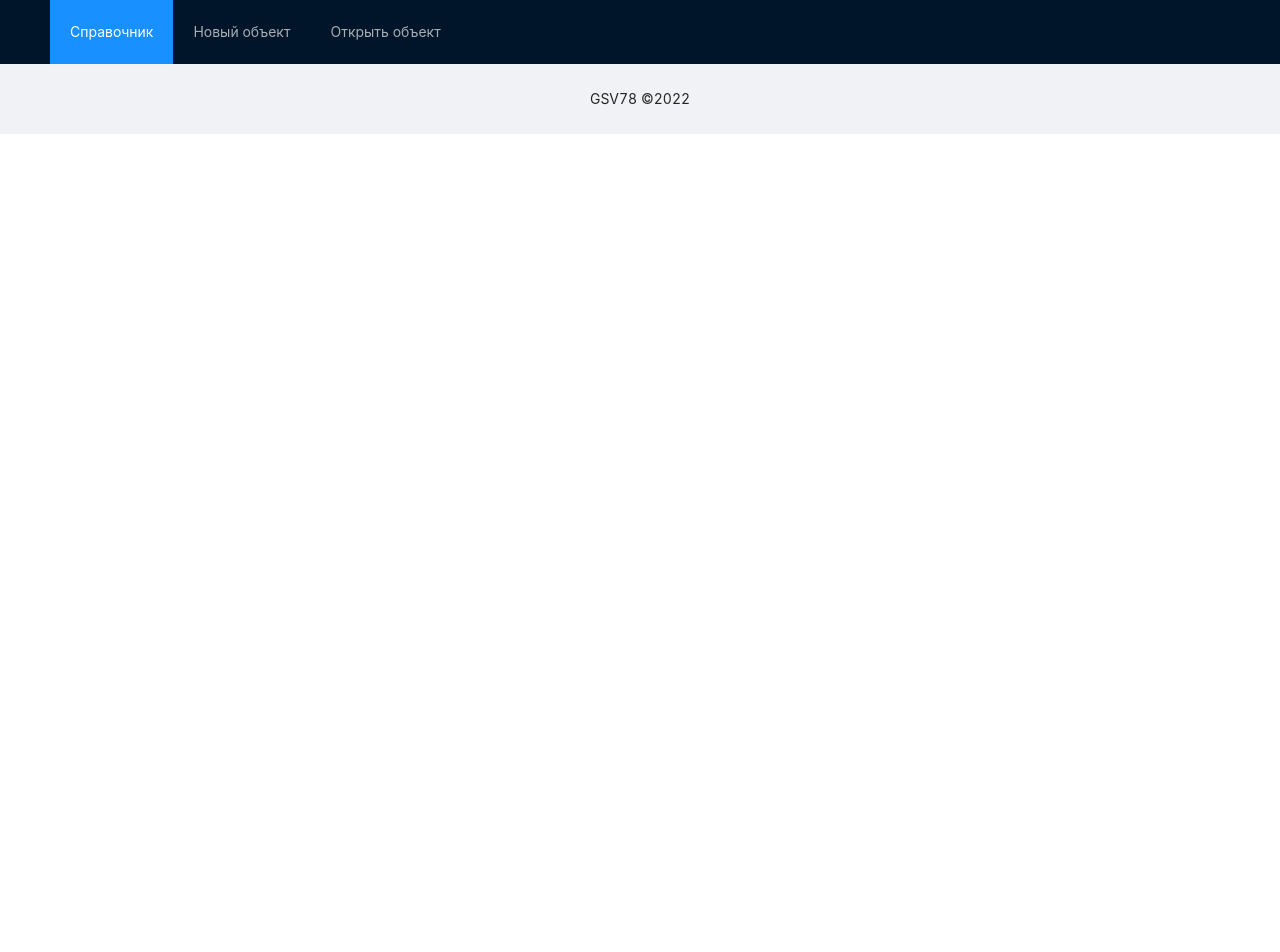
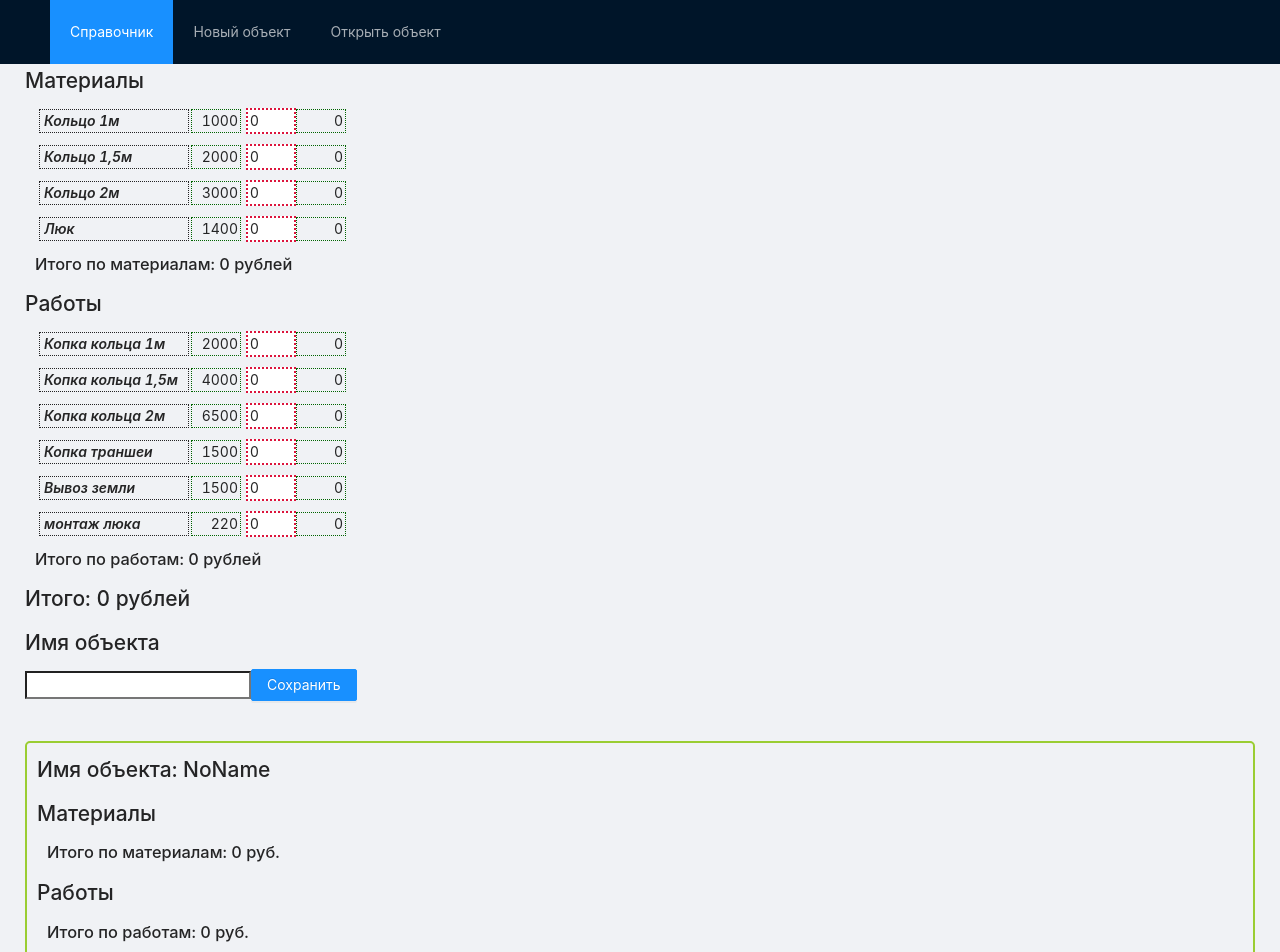
Before and after one commit to GSV78/wells, a React (Create React App) app: page /new in a window 1280 px wide. Shown: the top 952 px of the page. Before the commit the page ends 800 px from the top, so only its background shows below. Built offline with nearby package versions, Linux system fonts and the light colour scheme; data requests are answered from the project's data file.

Commit message:
adding page newObject

```diff
--- a/public/db.json
+++ b/public/db.json
@@ -69,10 +69,11 @@
     },
     {
       "name": "монтаж люка",
-      "price": 1500,
+      "price": 220,
       "unit": "шт",
       "category": "work",
       "id": 11
     }
-  ]
+  ],
+  "objects": []
 }
--- a/src/api/api.js
+++ b/src/api/api.js
@@ -1,7 +1,7 @@
 import * as axios from 'axios';
 
 export const getLibFromServer = () => {
-  return axios.get(`lib`).then((responce) => responce.data);
+  return axios.get(`/lib`).then((responce) => responce.data);
 };
 export const addNewItem = (values) => {
   return axios.post('/lib', values).then((responce) => responce.status);
--- a/src/components/Item.module.css
+++ b/src/components/Item.module.css
@@ -8,6 +8,10 @@ h2 {
   align-items: center;
   padding: 0 4px;
   margin: 10px;
+}
+.items.active {
+  width: fit-content;
+  background-color: rgb(209, 255, 191);
 }
 
 .name {
--- /dev/null
+++ b/src/components/ObjectItem.tsx
@@ -0,0 +1,55 @@
+import React, { useState } from 'react';
+import { deleteItem, LibItemType, DispachType, putNewPrice } from '../redux/libReducer';
+import { DollarOutlined, DeleteOutlined, CheckCircleOutlined } from '@ant-design/icons';
+import { Button, Typography } from 'antd';
+import style from './Item.module.css';
+import classNames from 'classnames/bind';
+import { useDispatch, useSelector } from 'react-redux';
+import { addItemToObject, DispachToObjectType } from '../redux/objectReducer';
+
+let cx = classNames.bind(style);
+
+const ObjectItem: React.FC<LibItemType> = (props: LibItemType) => {
+  const dispatch: DispachToObjectType = useDispatch();
+  const [count, setCount] = useState(+0);
+
+  const onChangeCount = (e: React.FormEvent<EventTarget>): void => {
+    let target = e.target as HTMLInputElement;
+    setCount(+target.value);
+  };
+  const onBlur = (e: React.FormEvent<EventTarget>): void => {
+    dispatch(
+      addItemToObject({
+        id: props.id,
+        name: props.name,
+        price: props.price,
+        unit: props.unit,
+        category: props.category,
+        count: count as number,
+      }),
+    );
+  };
+
+  return (
+    <div
+      className={cx('items', {
+        active: count,
+      })}>
+      <Typography.Text italic strong className={style.name}>
+        {props && props.name}{' '}
+      </Typography.Text>
+
+      <Typography.Text className={style.price}>{props && props.price}</Typography.Text>
+      <input
+        className={style.newPrice}
+        type="number"
+        onChange={onChangeCount}
+        onBlur={onBlur}
+        value={count}
+      />
+      <Typography.Text className={style.price}>{props && props.price * count}</Typography.Text>
+    </div>
+  );
+};
+
+export default ObjectItem;
--- /dev/null
+++ b/src/pages/New.module.css
@@ -0,0 +1,13 @@
+.result {
+  margin-top: 40px;
+  border: 2px solid yellowgreen;
+  border-radius: 5px;
+  padding: 10px;
+}
+.resultName {
+  font-weight: bold;
+}
+.materials,
+.works {
+  margin-left: 10px;
+}
--- a/src/pages/New.tsx
+++ b/src/pages/New.tsx
@@ -1,25 +1,97 @@
-import React from 'react';
-import { useSelector } from 'react-redux';
+import { Button } from 'antd';
+import React, { useState } from 'react';
+import { useDispatch, useSelector } from 'react-redux';
+import ObjectItem from '../components/ObjectItem';
 import { LibItemType } from '../redux/libReducer';
+import { DispachToObjectType, ObjectItemsType, saveObject } from '../redux/objectReducer';
 import { AppStateType } from '../redux/store';
+import styles from './New.module.css';
 
 function New() {
-  // let lib = useSelector((state: AppStateType) => state.lib);
-  // const materials = lib && lib.filter((el: LibItemType) => el.category === 'material');
-  // const works = lib && lib.filter((el: LibItemType) => el.category === 'work');
+  const dispatch: DispachToObjectType = useDispatch();
+  const lib = useSelector((state: AppStateType) => state.lib);
+  const materials = lib && lib.filter((el: LibItemType) => el.category === 'material');
+  const works = lib && lib.filter((el: LibItemType) => el.category === 'work');
+  const object = useSelector((state: AppStateType) => state.object);
+  const materialsOnObject =
+    object.items && object.items.filter((el: ObjectItemsType) => el.category === 'material');
+  const worksOnObject =
+    object.items && object.items.filter((el: ObjectItemsType) => el.category === 'work');
 
-  // const MaterialsDiv =
-  //   materials &&
-  //   materials.map((el: LibItemType) => {
-  //     return <ObjectItem key={el.name + el.id} {...el} />;
-  //   });
+  const MaterialsObject =
+    materials &&
+    materials.map((el: LibItemType) => {
+      return <ObjectItem key={el.name + el.id} {...el} />;
+    });
 
-  // const WorksDiv =
-  //   works &&
-  //   works.map((el: LibItemType) => {
-  //     return <ObjectItem key={el.name + el.id} {...el} />;
-  //   });
-  return <div></div>;
+  const WorksObject =
+    works &&
+    works.map((el: LibItemType) => {
+      return <ObjectItem key={el.name + el.id} {...el} />;
+    });
+
+  const [objectName, setObjectName] = useState('');
+  const onChangeName = (e: React.FormEvent<EventTarget>): void => {
+    let target = e.target as HTMLInputElement;
+    setObjectName(target.value);
+  };
+
+  const MaterialsObjectResult =
+    materialsOnObject &&
+    materialsOnObject.map((el: ObjectItemsType) => {
+      return (
+        <div key={el.name + el.id}>
+          <span className={styles.resultName}>{el.name}</span>: {el.price} руб * {el.count}{' '}
+          {el.unit} = {el.price * el.count} руб.
+        </div>
+      );
+    });
+
+  const WorksObjectResult =
+    worksOnObject &&
+    worksOnObject.map((el: ObjectItemsType) => {
+      return (
+        <div key={el.name + el.id}>
+          <span className={styles.resultName}>{el.name}</span>: {el.price} руб * {el.count}{' '}
+          {el.unit} = {el.price * el.count} руб.
+        </div>
+      );
+    });
+
+  const onSave = () => {
+    dispatch(saveObject(objectName));
+  };
+
+  return (
+    <div>
+      <div>
+        <h2>Материалы</h2>
+        <div>{MaterialsObject}</div>
+        <h3>Итого по материалам: {object.priceMaterials} рублей</h3>
+        <h2>Работы</h2>
+        <div>{WorksObject}</div>
+        <h3>Итого по работам: {object.priceWorks} рублей</h3>
+        <h2>Итого: {object.totalSum} рублей</h2>
+        <h2>Имя объекта</h2>
+        <input type="text" onChange={onChangeName} value={objectName} />
+        <Button type="primary" onClick={onSave}>
+          Сохранить
+        </Button>
+      </div>
+      <div className={styles.result}>
+        <h2>Имя объекта: {object.name}</h2>
+        <h2>Материалы</h2>
+        <div className={styles.materials}>{MaterialsObjectResult}</div>
+        <h3>Итого по материалам: {object.priceMaterials} руб.</h3>
+        <h2>Работы</h2>
+        <div className={styles.works}>{WorksObjectResult}</div>
+        <h3>Итого по работам: {object.priceWorks} руб.</h3>
+        <h2>
+          Итого по объекту: <span className={styles.sum}>{object.totalSum} руб.</span>
+        </h2>
+      </div>
+    </div>
+  );
 }
 
 export default New;
--- /dev/null
+++ b/src/redux/objectReducer.ts
@@ -0,0 +1,113 @@
+import { Dispatch } from 'react';
+import { ThunkAction } from 'redux-thunk';
+import { addNewItem, getLibFromServer, deleteItemFromServer, putNewPriceToServer } from '../api/api';
+import { AppStateType } from './store';
+
+//action.types
+const ADD_ITEM_TO_OBJECT: string = 'wells/objectReducer/add_item_to_object';
+const SAVE_OBJECT_NAME: string = 'wells/objectReducer/save_object_name';
+
+export type ObjectItemsType = { id: number, name: string, price: number, unit: string, category: 'material' | 'work', count: number }
+export type ObjectType = { id?: number, name: string, items: Array<ObjectItemsType>, priceMaterials: number, priceWorks: number, totalSum: number }
+
+let initialState: ObjectType = {
+  name: 'NoName',
+  items: [],
+  priceMaterials: 0,
+  priceWorks: 0,
+  totalSum: 0
+}
+
+export type InitialStateType = typeof initialState
+
+//Reducer
+
+const objectReducer = (state = initialState, action: any) => {
+  switch (action.type) {
+    case ADD_ITEM_TO_OBJECT: {
+      let delta: number
+      let objectItem: ObjectItemsType | null
+      let arrMatch = state.items.filter((el) => {
+        return el.name === action.payload.name
+      })
+      let arrDismatch = state.items.filter((el) => {
+        return el.name !== action.payload.name
+      })
+      let matPrice: number = 0
+      let wokPrice: number = 0
+      if (arrMatch.length !== 0) {
+        delta = action.payload.count - arrMatch[0].count
+        objectItem = arrMatch[0]
+      } else {
+        delta = action.payload.count
+      }
+      action.payload.category === 'material'
+        ? matPrice = action.payload.price * delta
+        : wokPrice = action.payload.price * delta
+      return ({
+        ...state,
+        items: [...arrDismatch, action.payload],
+        priceMaterials: state.priceMaterials + matPrice,
+        priceWorks: state.priceWorks + wokPrice,
+        totalSum: state.totalSum + wokPrice + matPrice
+      })
+    }
+    case SAVE_OBJECT_NAME: {
+      return ({
+        ...state,
+        name: action.payload
+      })
+    }
+    default:
+      return state;
+  }
+};
+
+//ActionCreators
+type ActionsTypes = AddItemType | SaveObjectNameType
+
+type AddItemType = {
+  type: typeof ADD_ITEM_TO_OBJECT
+  payload: ObjectItemsType
+}
+type SaveObjectNameType = {
+  type: typeof SAVE_OBJECT_NAME
+  payload: string
+}
+
+export const addItemToObject = (payload: ObjectItemsType): AddItemType => ({ type: ADD_ITEM_TO_OBJECT, payload });
+export const saveObject = (payload: string): SaveObjectNameType => ({ type: SAVE_OBJECT_NAME, payload });
+
+// ThunkCreators
+
+type GetStateType = () => AppStateType
+export type DispachToObjectType = Dispatch<ActionsTypes>
+
+// type ThunkType = ThunkAction<Promise<void>, AppStateType, unknown, ActionsTypes>
+
+// export const getDB = (): ThunkType => async (dispatch, getState) => {
+//   const data: InitialStateType = await getLibFromServer()
+
+//   dispatch(getLibSuccess(data))
+// };
+// export const addItem = (values: ValuesType): ThunkType => async (dispatch, getState) => {
+//   const status: number = await addNewItem(values)
+//   if (status === 201) {
+//     dispatch(getDB())
+//   }
+// };
+// export const deleteItem = (id: number): ThunkType => async (dispatch, getState) => {
+//   const status: number = await deleteItemFromServer(id)
+//   if (status === 200) {
+//     dispatch(getDB())
+//   }
+// };
+// export const putNewPrice = (id: number, name: string, newPrice: number, unit: string, category: 'material' | 'work'): ThunkType => async (dispatch, getState) => {
+//   const status: number = await putNewPriceToServer(id, name, newPrice, unit, category)
+//   if (status === 200) {
+//     dispatch(getDB())
+//   }
+// };
+
+
+export default objectReducer;
--- a/src/redux/store.ts
+++ b/src/redux/store.ts
@@ -2,10 +2,12 @@ import { applyMiddleware, combineReducers, createStore, compose } from 'redux';
 import thunkMiddleware from 'redux-thunk';
 import { composeWithDevTools } from 'redux-devtools-extension';
 import libReducer from './libReducer';
+import objectReducer from './objectReducer';
 
 
 let reducers = combineReducers({
   lib: libReducer,
+  object: objectReducer
 });
 
 export type AppStateType = ReturnType<typeof store.getState>
```
